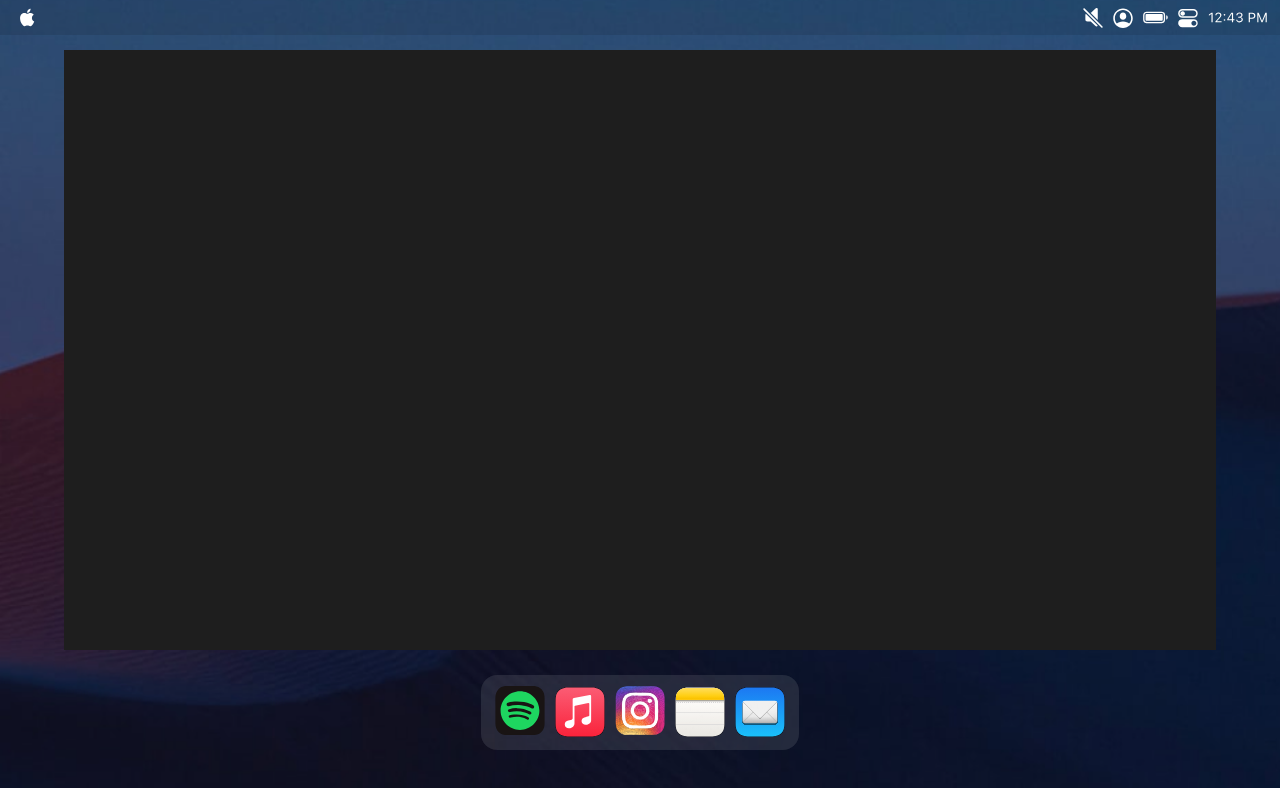
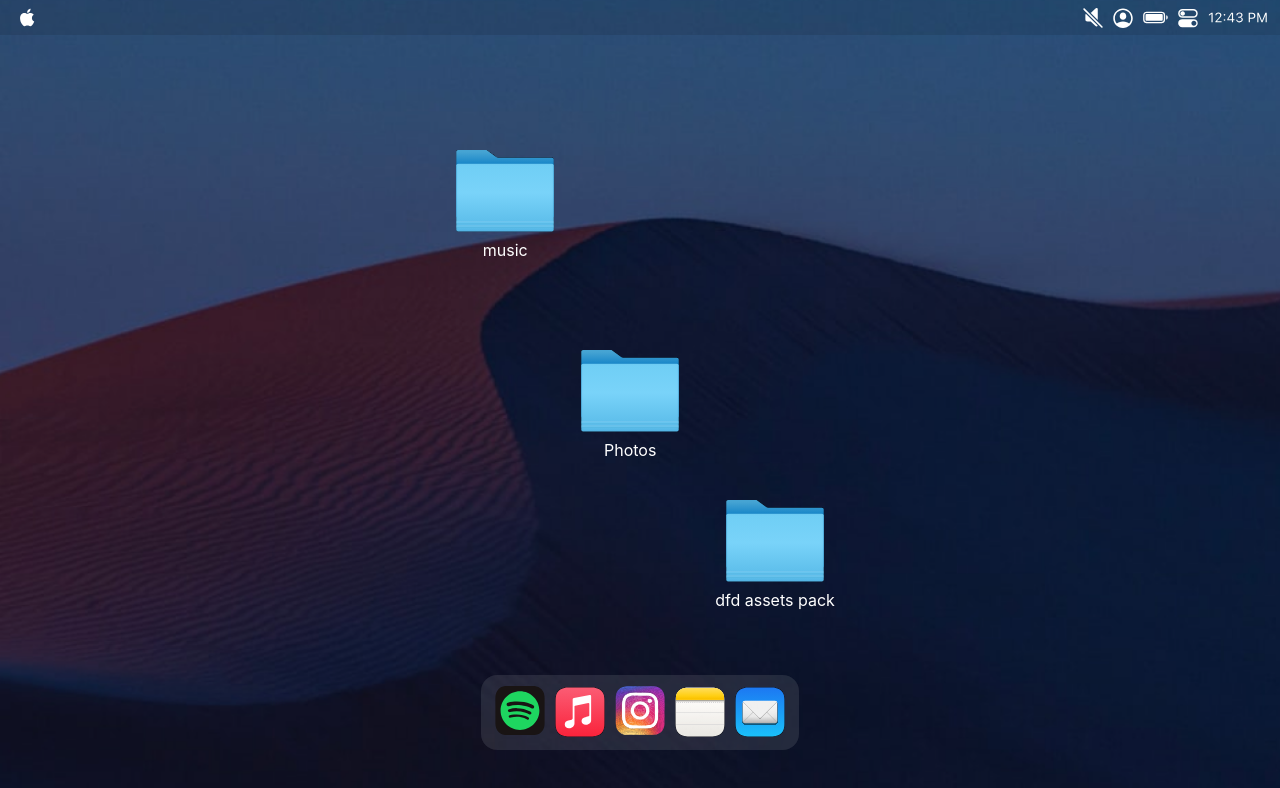
Before and after one commit to emmalynnn97/mac-ios, a React (Create React App) app: page /desktop in a window 1280 px wide. Shown: the top 788 px of the page. Built offline with nearby package versions, Linux system fonts and the light colour scheme.

Commit message:
add in photos

```diff
--- a/src/Desktop.tsx
+++ b/src/Desktop.tsx
@@ -1,17 +1,18 @@
 import bg from './bg.png'
+import {useState} from 'react'
+import { ReactComponent as Folder } from './Folder.svg'
+import Toolbar from './Toolbar'
 
-import {ReactComponent as Folder} from './Folder.svg'
-import Toolbar from './Toolbar'
-import Gallery from 'react-photo-gallery'
-import Image1 from './Image1.png'
 
+import ImagePopup from './ImagePopup'
 
 type DesktopProps = {
 
 }
 
-const Desktop = ({}: DesktopProps) => (
-
+const Desktop = ({ }: DesktopProps) => {
+    const [imgPopupActive, setImgPopupActive] = useState(false)
+    return(
     <div style={{
         backgroundImage: `url(${bg})`,
         backgroundSize: 'cover',
@@ -22,27 +23,22 @@ const Desktop = ({}: DesktopProps) => (
         justifyContent: 'center',
         alignItems: 'center'
     }}>
-            <a style={{display:'flex',justifyContent:'center',alignItems:'center', flexDirection:'column', color:'white', position:'relative', top:-200}}>
-                <Folder/>
+        <div style={{ display: 'flex', justifyContent: 'center', alignItems: 'center', flexDirection: 'column', color: 'white', position: 'relative', top: -200, left:-25 }}>
+            <Folder />
             <span>music</span>
-            </a>
-            <a style={{display:'flex',justifyContent:'center',alignItems:'center', flexDirection:'column', color:'white'}}>
-                <Folder/>
+        </div>
+        <div onClick={()=>setImgPopupActive(!imgPopupActive)} style={{ cursor:'pointer', display: 'flex', justifyContent: 'center', alignItems: 'center', flexDirection: 'column', color: 'white' }}>
+            <Folder />
             <span>Photos</span>
-            </a>
-            <div style={{
-                position:'absolute',
-                width:'100%',
-                height:'100%',
-                display:'flex',
-                justifyContent:'center',
-                alignItems:'flex-start'
-            }}>
-<div style={{height:'75%', width:'90%', background:'rgb(30,30,30)', position:'relative', top:50}}></div>
         </div>
-           <Toolbar/>
+        <div onClick={()=>setImgPopupActive(!imgPopupActive)} style={{ cursor:'pointer', display: 'flex', justifyContent: 'center', alignItems: 'center', flexDirection: 'column', color: 'white', position:'relative',left:35, top:150}}>
+            <Folder />
+            <span>dfd assets pack</span>
+        </div>
+        <ImagePopup isActive={imgPopupActive}/>
+        <Toolbar />
 
-        </div>
+    </div>)
 
-)
+}
 export default Desktop
--- /dev/null
+++ b/src/ImagePopup.tsx
@@ -0,0 +1,27 @@
+import header from './Header.png'
+import Gallery from 'react-photo-gallery'
+import {photos} from './photos'
+interface Props {
+    isActive?: boolean
+}
+const ImagePopup = ({isActive}: Props) => {
+    let display = isActive ? 'flex' : 'none'
+    return (
+
+        <div style={{
+            position: 'absolute',
+            width: '100%',
+            height: '100%',
+            display: display,
+            justifyContent: 'center',
+            alignItems: 'flex-start'
+        }}>
+            <div style={{ height: '75%', width: '90%', background: 'rgb(30,30,30)', position: 'relative', top: 50 }}>
+                <img style={{width:'100%'}} src={header}/>
+                    <Gallery columns={5} targetRowHeight={150} photos={photos}/>
+            </div>
+        </div>
+
+    )
+}
+export default ImagePopup
--- /dev/null
+++ b/src/photos.js
@@ -0,0 +1,22 @@
+export const photos = [
+    {
+        src: "https://i.imgur.com/8NnN91a.png",
+        width: 2,
+        height: 2
+    },
+    {
+        src: "https://i.imgur.com/wc0HXNh.png",
+        width: 2,
+        height: 3
+    },
+    {
+        src: "https://i.imgur.com/RtqovxG.png",
+        width: 1,
+        height: 1
+    },
+    {
+        src: "https://i.imgur.com/jImz9WN.png",
+        width: 1,
+        height: 1
+    },
+];
```
Also changed, not shown: src/Header.png (added). Lines whose indentation alone changed are shown as unchanged.
